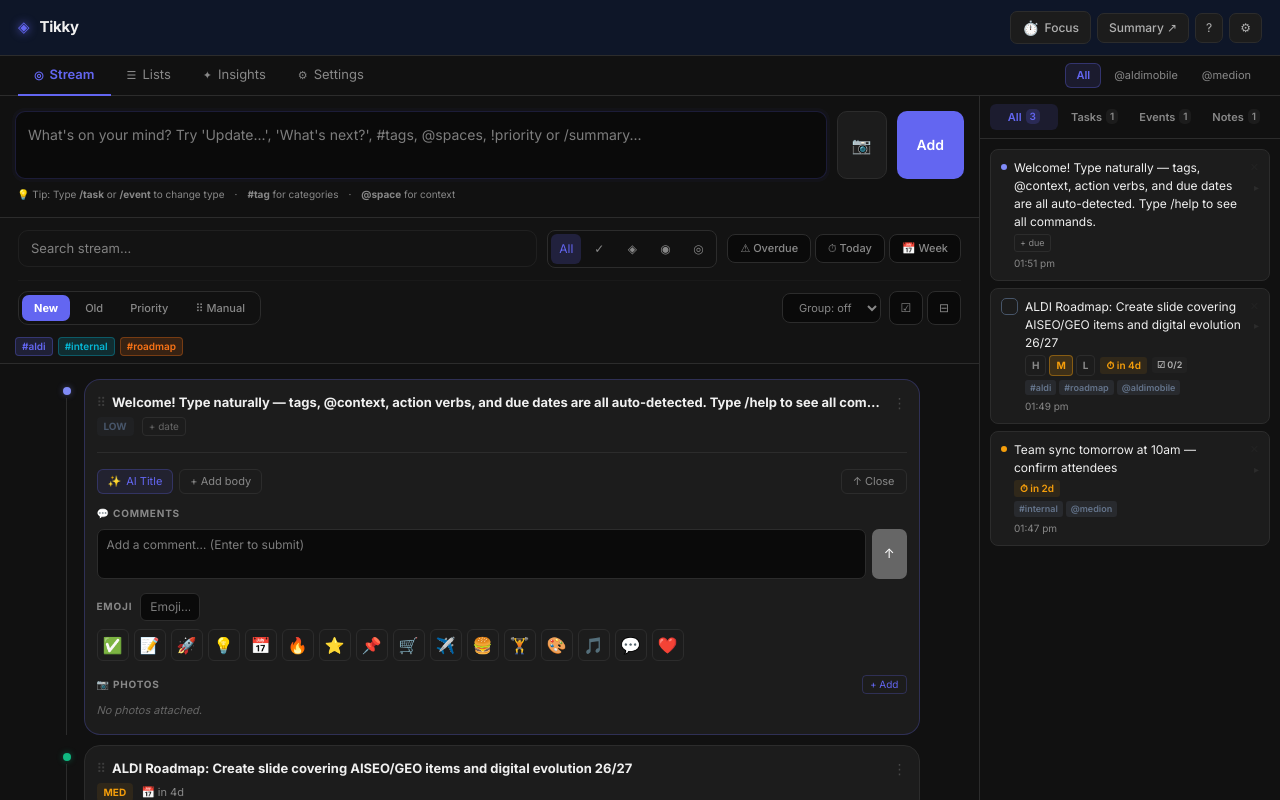
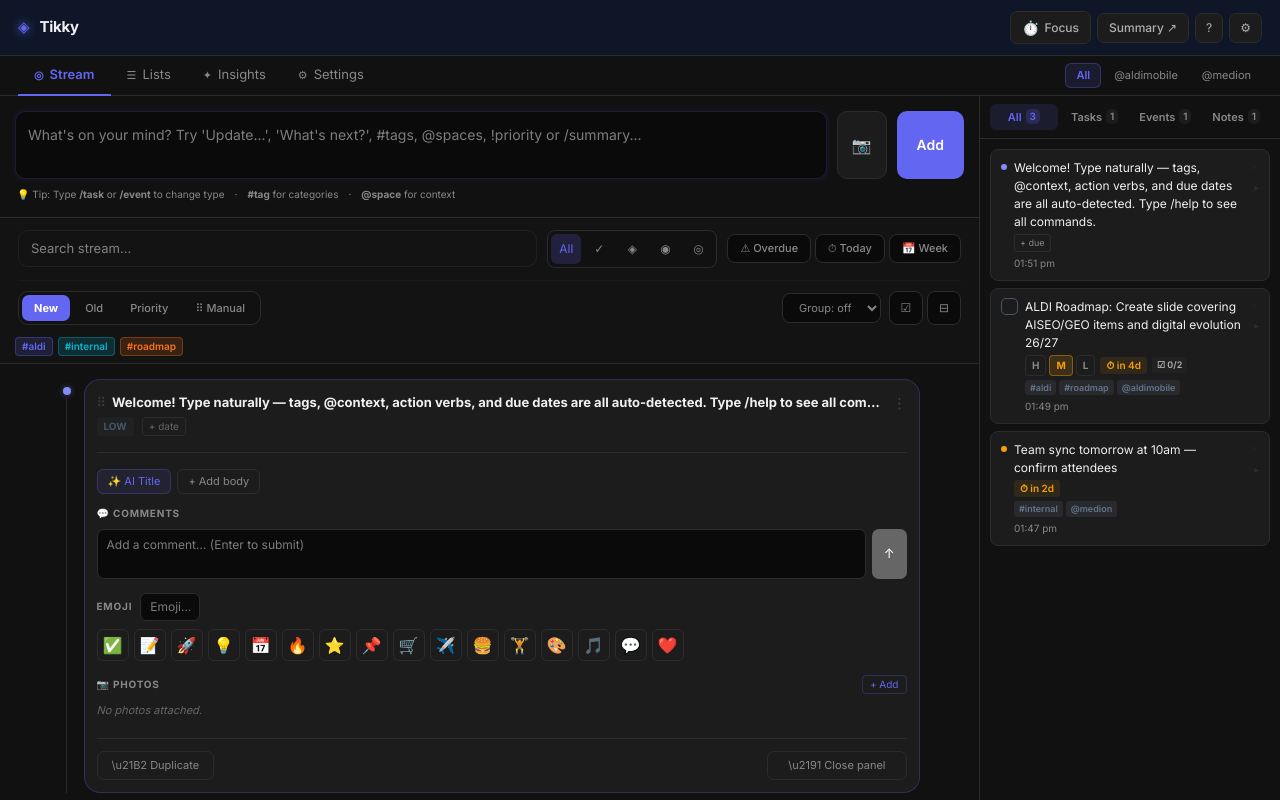
Before and after one commit to alistairbc/tikky, a React (Vite) app: page / in a window 1280 px wide. Both pictures are taken after a click on the element 501 px from the left and 414 px from the top of the page. Built offline with nearby package versions, Linux system fonts and the light colour scheme.

Commit message:
fix: restore Duplicate+Close panel footer, real unicode chars, inline date picker

```diff
--- a/src/components/StreamCard.tsx
+++ b/src/components/StreamCard.tsx
@@ -404,15 +404,14 @@ export function StreamCard({
                 onClick={e => e.stopPropagation()}
               >
                 <div style={{ marginTop:16, paddingTop:16, borderTop:`1px solid ${C.border}` }}>
-                  <div style={{ display:"flex", justifyContent:"space-between", marginBottom:12, alignItems:"center" }}>
-                    <div style={{ display:"flex", gap:6 }}>
+                  <div style={{ display:"flex", gap:6, marginBottom:12 }}>
                     <button onClick={onAiTitle} disabled={aiTitling}
                       title="Let AI split into title + body"
                       style={{ fontSize:11, background:`${C.accent}18`, border:`1px solid ${C.accent}44`,
                                color: C.accent, cursor: aiTitling ? "wait" : "pointer",
                                padding:"3px 10px", borderRadius:6, fontFamily:"inherit",
                                display:"flex", alignItems:"center", gap:5 }}>
-                        <span>✨</span> {aiTitling ? "Thinking…" : "AI Title"}
+                      ✨ {aiTitling ? "Thinking…" : "AI Title"}
                     </button>
                     {!entry.body && editingBodyId !== entry.id && (
                       <button onClick={onBodyEdit}
@@ -422,13 +421,6 @@ export function StreamCard({
                         + Add body
                       </button>
                     )}
-                    </div>
-                    <button onClick={onExpand}
-                      style={{ fontSize:11, background:"none", border:`1px solid ${C.border}`,
-                               color: C.dim, cursor:"pointer", padding:"3px 11px",
-                               borderRadius:6, fontFamily:"inherit" }}>
-                      ↑ Close
-                    </button>
                   </div>
 
                   {/* Body edit area */}
@@ -687,6 +679,23 @@ export function StreamCard({
                       })}
                     </div>
                   </div>
+                  {/* Expanded footer */}
+                  <div style={{ display:"flex", justifyContent:"space-between", alignItems:"center",
+                                marginTop:16, paddingTop:12, borderTop:`1px solid ${C.border}` }}>
+                    <button onClick={e => { e.stopPropagation(); onDuplicate && onDuplicate(); }}
+                      style={{ fontSize:11, background:"none", border:`1px solid ${C.border}`,
+                               color: C.dim, cursor:"pointer", padding:"5px 14px",
+                               borderRadius:7, fontFamily:"inherit", display:"flex",
+                               alignItems:"center", gap:5 }}>
+                      \u21B2 Duplicate
+                    </button>
+                    <button onClick={onExpand}
+                      style={{ fontSize:11, background:"none", border:`1px solid ${C.border}`,
+                               color: C.dim, cursor:"pointer", padding:"5px 20px",
+                               borderRadius:7, fontFamily:"inherit" }}>
+                      \u2191 Close panel
+                    </button>
+                  </div>
                 </div>
               </motion.div>
             )}
```
Lines whose indentation alone changed are shown as unchanged.
